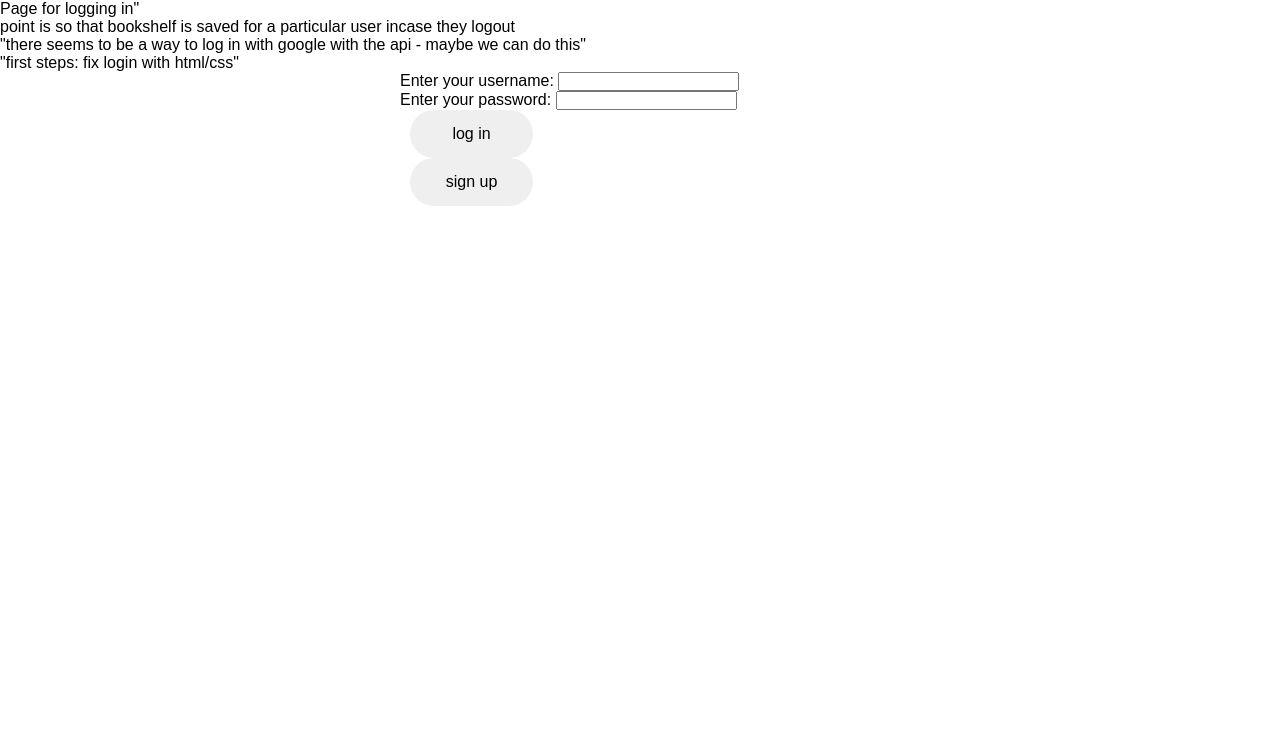
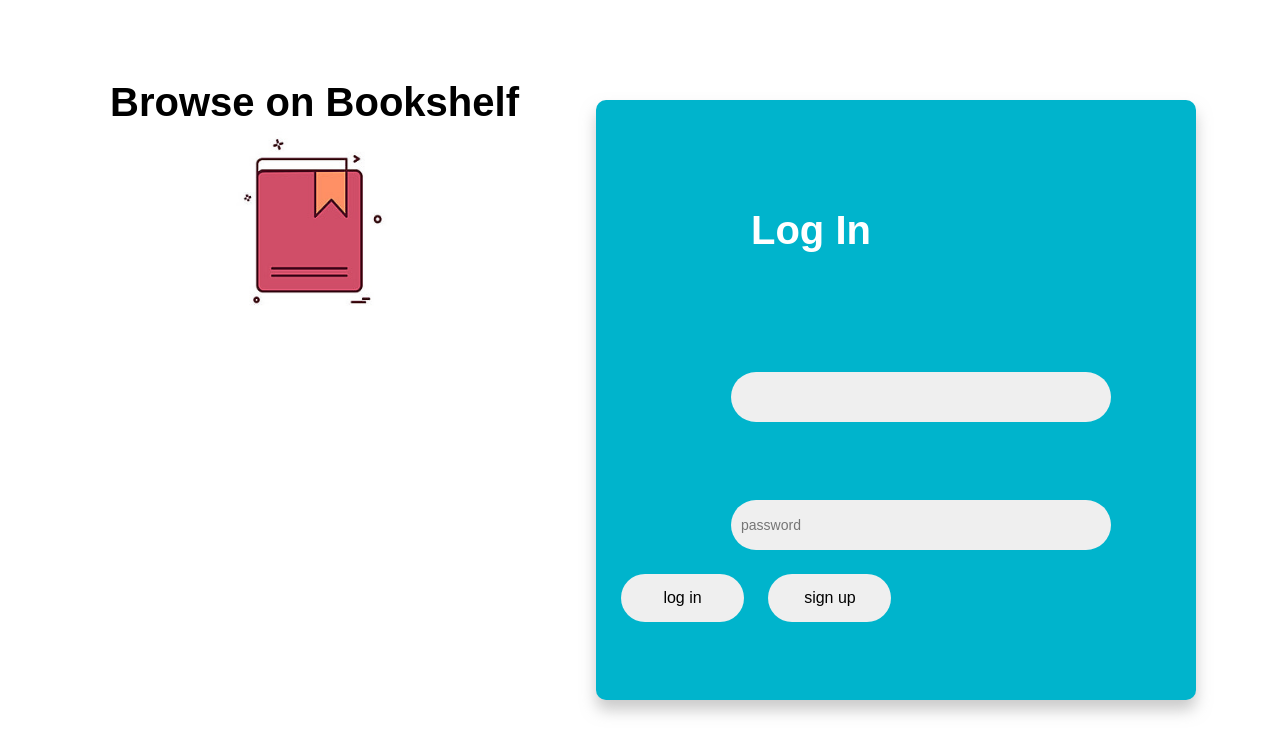
Before and after one commit to yhe4/COMP-324-Project, a website: page static/login.html in a window 1280 px wide. Drawn offline with Linux system fonts and the light colour scheme.

Commit message:
signup/login

```diff
--- a/static/login.html
+++ b/static/login.html
@@ -10,30 +10,36 @@
 </head>
 
 <body>
-    <header>
-        <ul>
-            <li>Page for logging in" </li>
-            <li> point is so that bookshelf is saved for a particular user incase they logout </li>
-            <li>"there seems to be a way to log in with google with the api - maybe we can do this" </li>
-            <li>"first steps: fix login with html/css" </li>
-        </ul>
 
-    </header>
-    <div class="login">
-        <form action="/login" method="post" class="">
-            <div class="login-form">
-                <label for="name"> Enter your username: </label>
-                <input type="text" name="username" id="username" required>
+
+<div class = "signup-message">
+    <h2 class = "browse-text"> Browse on Bookshelf </h2>
+    <a title="book-icon"><img src="images/book-icon1.jpeg" class="book"></a>
+</div>
+    <form action="/login" method="post">
+        <div class= "form-container">
+            <h2 class="signup-text">Log In</h2>
+
+            <div class="input">
+                <div class="sign-up-input">
+                    <input type="text" name="username" id="username" placeword="username" required>
+                </div>
             </div>
-            <div class="form-example">
-                <label for="name">Enter your password: </label>
-                <input type="password" name="password" id="password" required>
+
+            <div class="input">
+                <div class="sign-up-input">
+                    <input type="password" name="password" id="password" placeholder= "password" required>
+                </div>
             </div>
+
             <div class="login-submit">
                 <input class = login-button type="submit" value= "log in">
+                <button class = login-button onclick="window.location.href='signup.html';">sign up</button>
             </div>
-        </form>
-        <button class = login-button onclick="window.location.href='signup.html';">sign up</button>
+
+            </div>
+        </div>
+    </form>
     </div>
 </body>
 
--- a/static/scripts/config.js
+++ b/static/scripts/config.js
@@ -1,3 +1,4 @@
 var config = {
     api_key: 'AIzaSyCCF-25FSp0ClrmHTuc3WP2bEO_8bxI4OU',
+    bookshelf_key: '0v737AbVVL5yZeuUEMcWrx1arHqFwupBarz4xgCCG4JHg9i0YkQ6asBaeFd7KGk7'
 }
--- a/static/styles/app.css
+++ b/static/styles/app.css
@@ -143,7 +143,7 @@
 
 }
 
-.favorites-button:hover {
+.bookshelf-button:hover {
   background-color: #00B4CC;
 }
 
@@ -222,6 +222,10 @@
   margin-right: 500px;
   align-items: center;
   justify-content: center;
+}
+
+.login-sumit{
+  margin-left:100px;
 }
 
 /* -------------------------------------------------------- */
@@ -346,11 +350,12 @@
 
 .signup-message{
   padding: 30px;
-  margin-left: 100px;
-  margin-top: 100px;
+  margin-left: 80px;
+  margin-top: 50px;
+}
 
-
-
+.signup-message .book{
+  margin-left: 120px;
 }
 
 .book{
@@ -360,9 +365,14 @@
   width: 160px;
 }
 
+.browse-text{
+  color: rgb(0, 0, 0);
+  font-size: 40px;
+}
+
 .form-container {
-  width: 500px;
-  height: 500px;
+  width: 600px;
+  height: 600px;
   box-shadow: 0 10px 15px rgba(179, 179, 179, 0.7);
   position: absolute;
   top: 50%;
@@ -374,35 +384,40 @@
   justify-content: space-evenly;
   padding: 15px;
   background-color: #00B4CC;
-  transition: background 0.3s ease;
 }
+
+
+
 
 .sign-up-input input{
   background-color: #efefef;
   border: none;
   height: 50px;
-  width: 360px;
+  width: 380px;
   font-size: 14px;
   border-radius: 35px;
-  margin-left: 50px;
+  margin-left: 120px;
   margin-right: 10px;
-  padding-left:10px;
+  padding-left: 10px;
+  margin-top: 50px;
 }
 
 .input {
   position: relative;
   width: 100%;
   height: 50px;
-  margin-bottom: 0.7em;
+  margin-bottom: 10px;
+  margin-top: 5px;
 }
 
 
 .signup-button {
   height: 48px;
-  min-width: 100px;
+  min-width: 123px;
   align-items: center;
   justify-content: center;
-  margin: 50px;
+  margin-left: 10px;
+  margin-right: 10px;
   border: none;
   border-radius: 24px;
   cursor: pointer;
@@ -412,14 +427,16 @@
 }
 
 .signup-button:hover {
-  background-color: #00B4CC;
+  background-color: #ffffff;
 }
 
-.input label {
-  font-size: 14px;
-  color: #ffffff;
-  margin-left: 55px;
+.signup-text{
+  margin-left: 140px;
+  margin-top: 30px;
+  color: #fff;
+  font-size: 40px;
 
 }
 
+
 /* -------------------------------------------------------- */
```
Also changed, not shown: static/signup.html (+6 -8 lines), static/scripts/data.js (line endings or trailing spaces).
